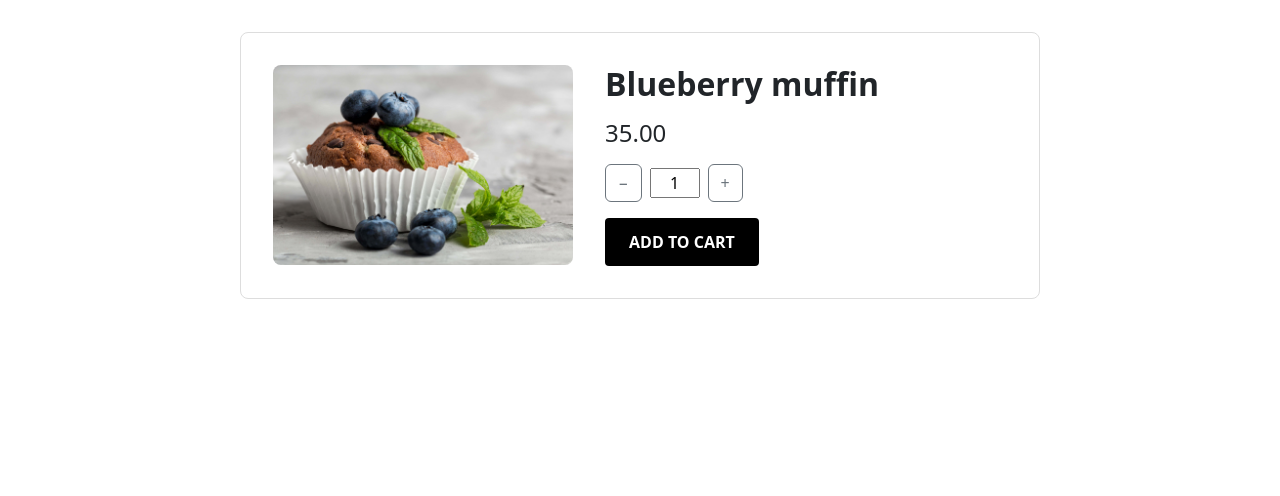
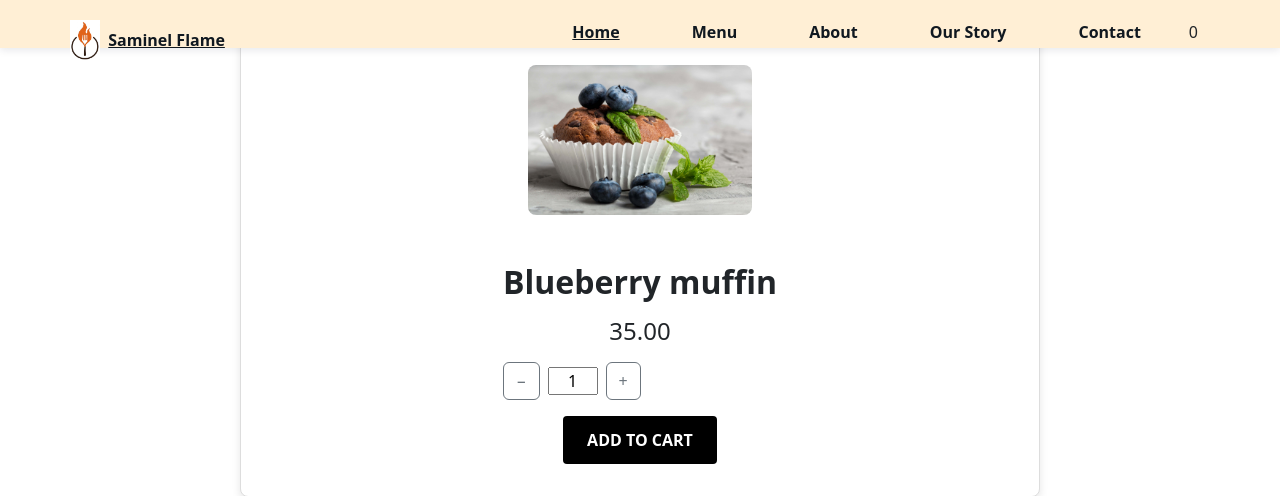
Before and after one commit to ahrisam/kitchen, a Django app: page /product_view/2/ in a window 1280 px wide. Shown: the top 496 px of the page. Run offline with Django 5.2, Linux system fonts and the light colour scheme; data comes from the database, SQL or seed files in the repository; both versions use the stored data as it was after the commit.

Commit message:
Implement cart functionality with AJAX support; add product to cart and update cart quantity display

```diff
--- a/ecom/cart/cart.py
+++ b/ecom/cart/cart.py
@@ -1,3 +1,5 @@
+from store.models import Product
+
 class Cart():
     def __init__(self, request):
         self.session = request.session
@@ -9,5 +11,14 @@
 
         self.cart = cart
 
+    def add(self, product):
+        product_id = str(product.id)
+
+        if product_id in self.cart:
+            pass
+        else:
+            self.cart[product_id] = {'price': str(product.price)}
+        self.session.modified = True
+
     def __len__(self):
         return len(self.cart)
--- a/ecom/cart/urls.py
+++ b/ecom/cart/urls.py
@@ -1,6 +1,7 @@
 from django.urls import path
+from . import views
 
 
 urlpatterns = [
-
+    path('add/', views.cart_add, name='cart_add'),
 ]
--- a/ecom/store/static/css/index.css
+++ b/ecom/store/static/css/index.css
@@ -54,139 +54,6 @@
     z-index: var(--z-fixed);
 }
 
-.nav {
-   height: var(--header-height);
-   display: flex;
-   justify-content: space-between;
-   align-items: center;
-}
-
-.nav__data {
-   display: flex;
-   align-items: center;
-}
-
-.nav__logo {
-   display: inline-flex;
-   align-items: center;
-   column-gap: .5rem;
-   color: var(--title-color);
-   font-weight: var(--font-semi-bold);
-   transition: color .3s;
-}
-
-.nav__logo img {
-   height: 40px;
-   width: auto;
-   object-fit: contain;
-   display: block;
-   transition: transform .3s ease;
-}
-
-.nav__logo:hover {
-  transform: rotate(-5deg) scale(1.05);
-}
-
-.nav__toggle {
-   margin-left: auto;
-   width: 32px;
-   height: 32px;
-   display: grid;
-   place-items: center;
-   cursor: pointer;
-   position: relative;
-}
-
-.nav__toggle-menu,
-.nav__toggle-close {
-   font-size: 1.25rem;
-   color: var(--title-color);
-   position: absolute;
-   transition: opacity .1s, transform .4s;
-   cursor: pointer;
-}
-
-.nav__toggle-menu {
-   opacity: 1;
-   pointer-events: auto;
-}
-
-.nav__toggle-close {
-   opacity: 0;
-   pointer-events: none;
-   transform: rotate(180deg);
-}
-
-
-.nav__menu {
-   display: flex;
-   align-items: center;
-   column-gap: 2rem;
-   position: static;
-   opacity: 1;
-   pointer-events: auto;
-   height: auto;
-   width: auto;
-   background: none;
-   transition: none;
-}
-
-.navlist {
-   display: flex;
-   align-items: center;
-   column-gap: 1.5rem;
-}
-
-
-.nav__toggle {
-   display: none;
-}
-
-
-@media screen and (max-width: 1118px){
-   .nav__menu{
-      background-color: var(--body-color);
-      position: absolute;
-      left: 0;
-      top: 2.5rem;
-      width: 100%;
-      height: calc(100vh - 3.5rem);
-      overflow: auto;
-      padding-block: 1.5rem 4rem;
-      pointer-events: none;
-      opacity: 0;
-      transition: top .4s, opacity .3s;
-      z-index: 99;
-      display: block;
-   }
-   .nav__menu.show-menu {
-      opacity: 1;
-      pointer-events: auto;
-      top: var(--header-height);
-   }
-
-   .nav__toggle {
-      display: grid;
-   }
-
-   .navlist {
-      display: block;
-   }
-}
-
-.nav__link{
-   color: var(--title-color);
-   font-weight: var(--font-semi-bold);
-   padding: 1.25rem 1.5rem;
-   display: flex;
-   justify-content: space-between;
-   align-items: center;
-   transition: background-color .3s;
-}
-
-.nav__link:hover {
-   background: var(--first-color-lighten);
-}
 
 .hero {
   background: url("../images/restaurant-view.jpg") center/cover no-repeat;
--- /dev/null
+++ b/ecom/store/static/css/navbar.css
@@ -0,0 +1,137 @@
+@import url('index.css');
+
+
+
+nav {
+   height: var(--header-height);
+   display: flex;
+   justify-content: space-between;
+   align-items: center;
+}
+
+.nav__data {
+   display: flex;
+   align-items: center;
+}
+
+.nav__logo {
+   display: inline-flex;
+   align-items: center;
+   column-gap: .5rem;
+   color: var(--title-color);
+   font-weight: var(--font-semi-bold);
+   transition: color .3s;
+}
+
+.nav__logo img {
+   height: 40px;
+   width: auto;
+   object-fit: contain;
+   display: block;
+   transition: transform .3s ease;
+}
+
+.nav__logo:hover {
+  transform: rotate(-5deg) scale(1.05);
+}
+
+.nav__toggle {
+   margin-left: auto;
+   width: 32px;
+   height: 32px;
+   display: grid;
+   place-items: center;
+   cursor: pointer;
+   position: relative;
+}
+
+.nav__toggle-menu,
+.nav__toggle-close {
+   font-size: 1.25rem;
+   color: var(--title-color);
+   position: absolute;
+   transition: opacity .1s, transform .4s;
+   cursor: pointer;
+}
+
+.nav__toggle-menu {
+   opacity: 1;
+   pointer-events: auto;
+}
+
+.nav__toggle-close {
+   opacity: 0;
+   pointer-events: none;
+   transform: rotate(180deg);
+}
+
+
+.nav__menu {
+   display: flex;
+   align-items: center;
+   column-gap: 2rem;
+   position: static;
+   opacity: 1;
+   pointer-events: auto;
+   height: auto;
+   width: auto;
+   background: none;
+   transition: none;
+}
+
+.navlist {
+   display: flex;
+   align-items: center;
+   column-gap: 1.5rem;
+}
+
+
+.nav__toggle {
+   display: none;
+}
+
+
+@media screen and (max-width: 1118px){
+   .nav__menu{
+      background-color: var(--body-color);
+      position: absolute;
+      left: 0;
+      top: 2.5rem;
+      width: 100%;
+      height: calc(100vh - 3.5rem);
+      overflow: auto;
+      padding-block: 1.5rem 4rem;
+      pointer-events: none;
+      opacity: 0;
+      transition: top .4s, opacity .3s;
+      z-index: 99;
+      display: block;
+   }
+   .nav__menu.show-menu {
+      opacity: 1;
+      pointer-events: auto;
+      top: var(--header-height);
+   }
+
+   .nav__toggle {
+      display: grid;
+   }
+
+   .navlist {
+      display: block;
+   }
+}
+
+.nav__link{
+   color: var(--title-color);
+   font-weight: var(--font-semi-bold);
+   padding: 1.25rem 1.5rem;
+   display: flex;
+   justify-content: space-between;
+   align-items: center;
+   transition: background-color .3s;
+}
+
+.nav__link:hover {
+   background: var(--first-color-lighten);
+}
--- a/ecom/store/templates/navbar.html
+++ b/ecom/store/templates/navbar.html
@@ -1,5 +1,6 @@
 {% load static %}
 <header class="header">
+    <link rel="stylesheet" href="{% static 'css/navbar.css' %}">
         <nav class="nav container">
             <div class="nav__data">
                 <a href="#" class="nav__logo" >
@@ -40,7 +41,7 @@
                             <i class="ri-arrow-down-s-line dropdown__arrow"></i>
                         </div>
                     </li>
-                    <li><span>0</span></li>
+                    <li><span id="cart_quantity">{{ cart|length }}</span></li>
                 </ul>
             </div>
         </nav>
--- a/ecom/store/templates/product.html
+++ b/ecom/store/templates/product.html
@@ -4,6 +4,7 @@
 <head>
   <meta charset="UTF-8">
   <title>Product View</title>
+  {% include 'navbar.html' %}
   <link rel="stylesheet" href="https://cdn.jsdelivr.net/npm/bootstrap@5.3.0/dist/css/bootstrap.min.css">
   <link rel="stylesheet" href="{% static 'css/product.css' %}">
 </head>
@@ -24,9 +25,33 @@
       <button class="btn btn-outline-secondary">+</button>
     </div>
 
-    <button class="add-to-cart-btn" id="add-cart">ADD TO CART</button>
+    <button class="add-to-cart-btn" id="add-cart" value="{{ product.id }}">ADD TO CART</button>
   </div>
+  <script>
+    $(document).on("click", "#add-cart", function (e){
+        e.preventDefault();
+        $.ajax({
+          type: "POST",
+          url: "{% url 'cart_add' %}",
+          data:{
+            product_id: $(this).val(),
+            csrfmiddlewaretoken: "{{ csrf_token }}",
+            action: "post",
+          },
+            success: function(json) {
+              console.log(json);
+            },
+            error: function (xhr, errmsgm, err){ },
+        });
+    });
+</script>
+  <!-- <h1>Other products</h1>
+  {% for product in products %}
+    {{ product.name }}
+
+{% endfor%} -->
 </div>
+
 
 </body>
 </html>
--- a/ecom/store/views.py
+++ b/ecom/store/views.py
@@ -9,8 +9,8 @@
     return render(request, 'index.html',{'products': products,'categories':categories})
 
 def product(request, pk):
-    product = Product.objects.get(id=pk)
-    return render(request, "product.html", {'product':product})
+    products = Product.objects.get(id=pk)
+    return render(request, "product.html", {'product':products})
 
 # def category(request, foo):
 #     foo = foo.replace('-', ' ')
```
Also changed, not shown: ecom/cart/views.py (+18 -0 lines), ecom/db.sqlite3.
